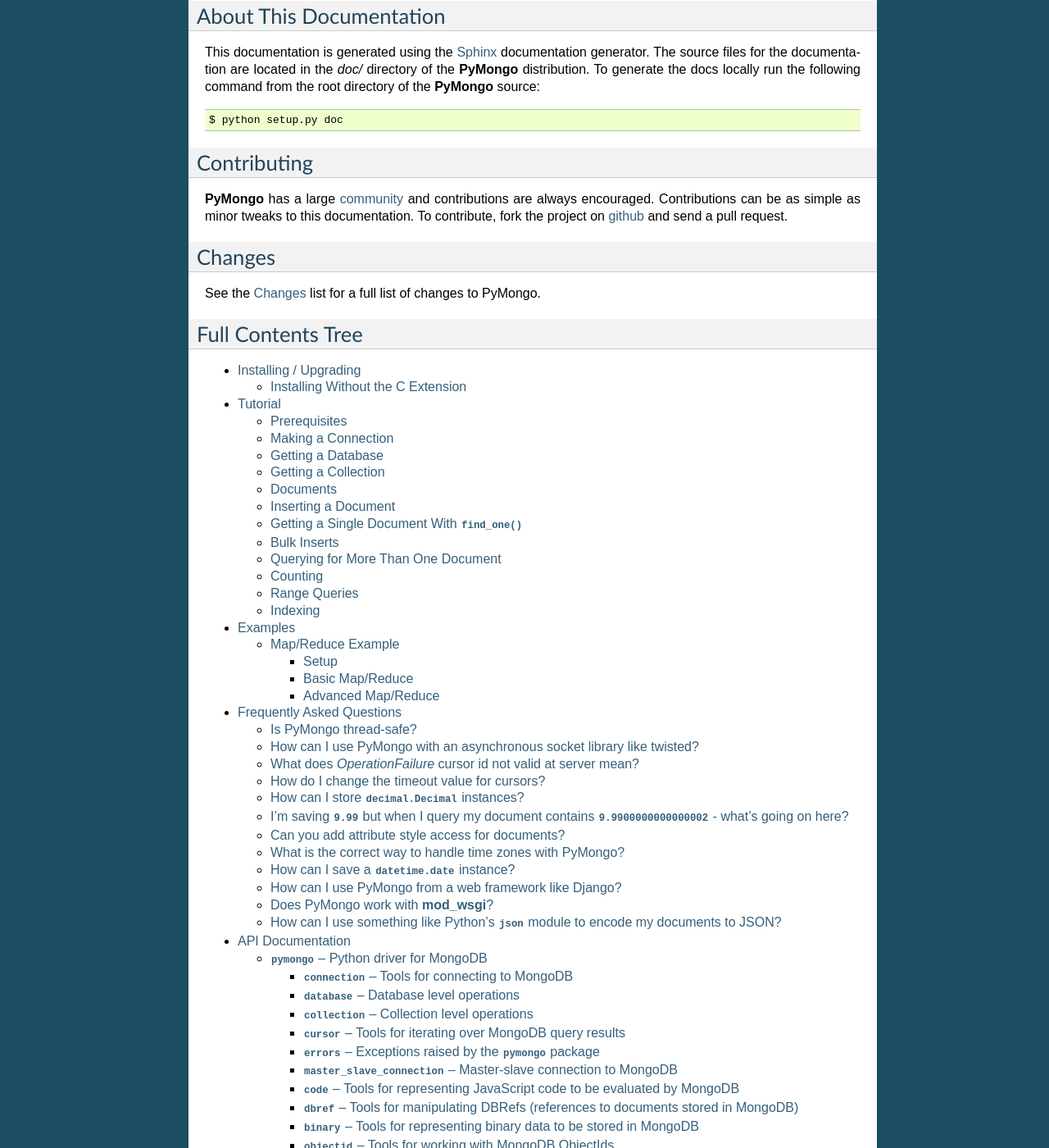
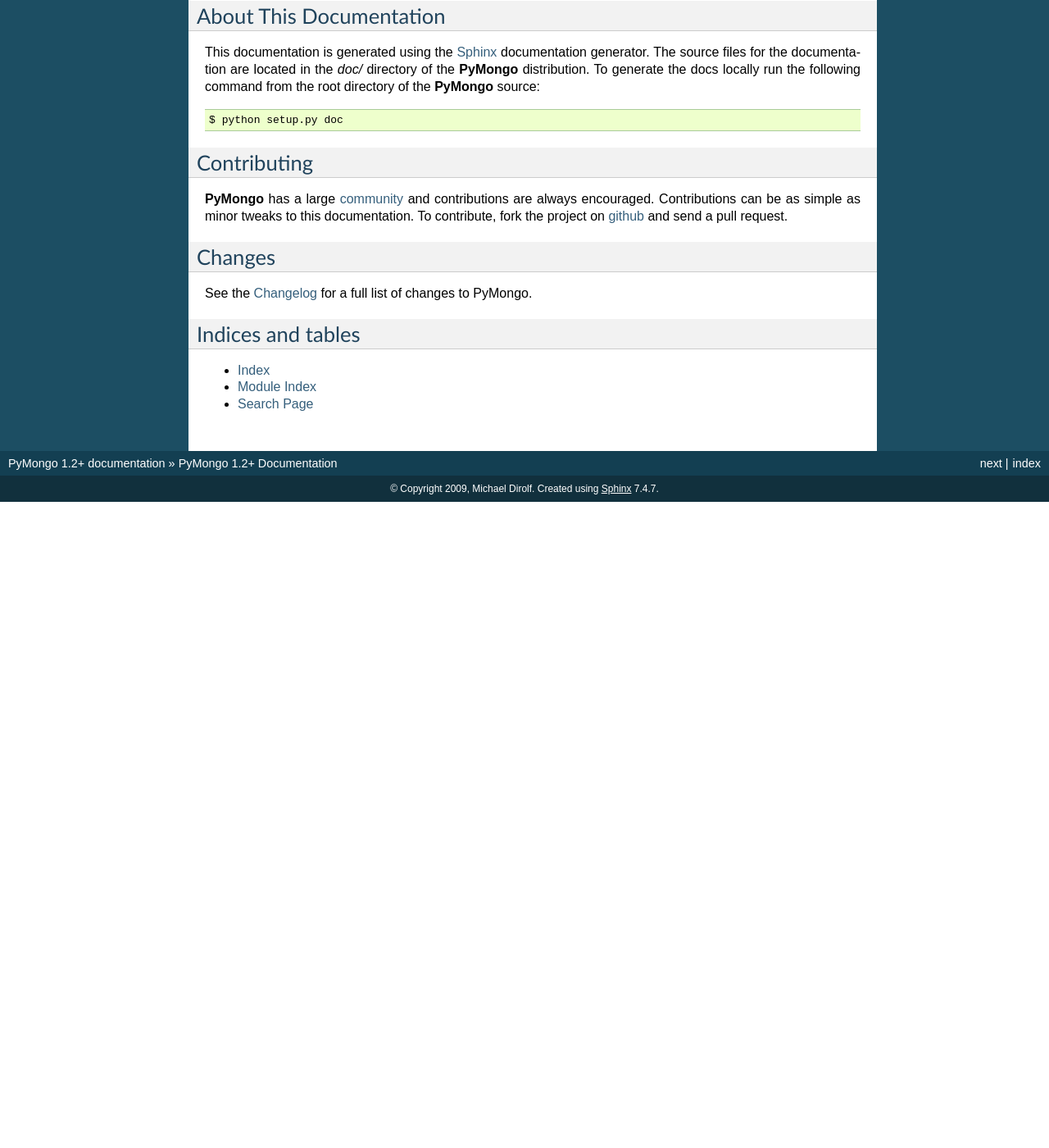
Before and after one commit to mongodb/mongo-python-driver, a Sphinx documentation site: the page built from doc/index.rst, in a window 1280 px wide and 1400 px high, scrolled down 577 px. Shown: the whole window at 82% size. Built offline with Sphinx 7.4.7, drawn with Linux system fonts in a browser that asks for light colours; after the commit the page ends 1189 px from its top, so only the background shows below that; some of the changed text lies outside the part shown.

Commit message:
minor: don't show full contents tree - those links are all there anyway

```diff
--- a/doc/changelog.rst
+++ b/doc/changelog.rst
@@ -1,5 +1,5 @@
-Changes
-=======
+Changelog
+=========
 
 Changes in Version 1.2
 ----------------------
--- a/doc/index.rst
+++ b/doc/index.rst
@@ -48,13 +48,17 @@
 
 Changes
 -------
-See the :doc:`changelog` list for a full list of changes to PyMongo.
+See the :doc:`changelog` for a full list of changes to PyMongo.
 
-Full Contents Tree
+Indices and tables
 ------------------
 
+* :ref:`genindex`
+* :ref:`modindex`
+* :ref:`search`
+
 .. toctree::
-   :maxdepth: 3
+   :hidden:
 
    installation
    tutorial
```
Also changed, not shown: other parts of doc/index.rst (+0 -7 lines).
